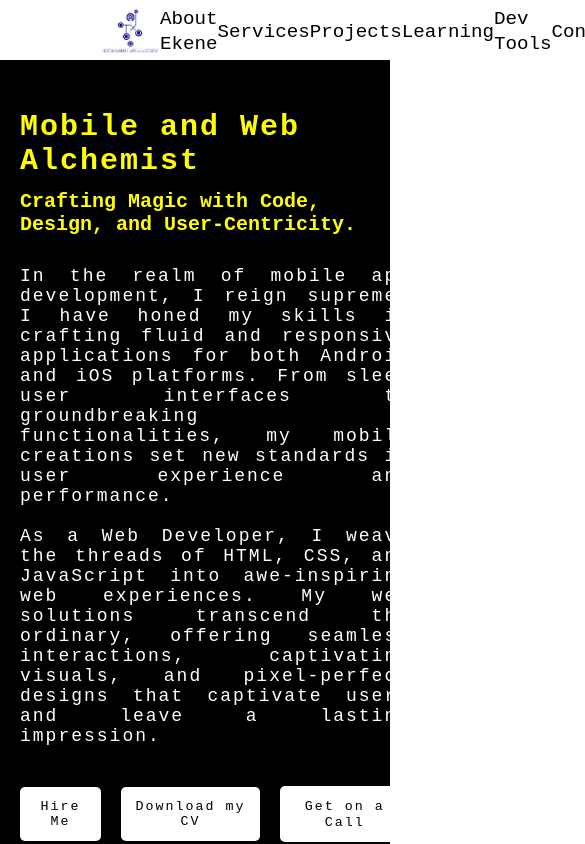
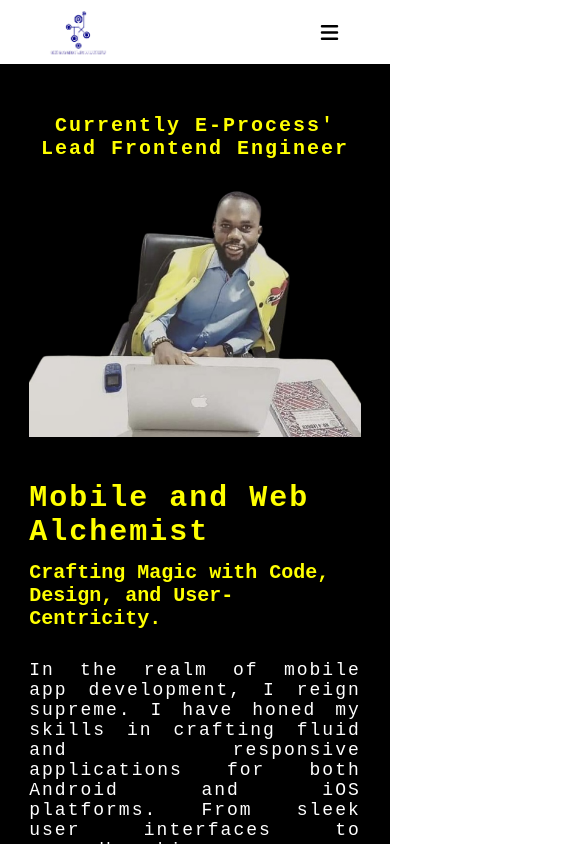
Before and after one commit to developerekene/myprofilemain, a React (Create React App) app: page /home in a window 390 px wide. Shown: the top 844 px of the page, 585 px wide, since content can reach past the window. Built offline with nearby package versions, Linux system fonts and the light colour scheme.

Commit message:
navbar responsiveness

```diff
--- a/package.json
+++ b/package.json
@@ -17,7 +17,7 @@
     "firebase": "^9.22.0",
     "react": "^18.2.0",
     "react-dom": "^18.2.0",
-    "react-icons": "^4.10.1",
+    "react-icons": "^4.11.0",
     "react-router-dom": "^6.10.0",
     "react-scripts": "5.0.1",
     "react-slideshow-image": "^4.2.1",
--- a/src/App/UI/components/MainContainer/MainContainer.css
+++ b/src/App/UI/components/MainContainer/MainContainer.css
@@ -9,7 +9,7 @@
 }
 
 @media only screen and (max-width: 600px) {
-    .mainContaner{
+    /* .mainContaner{
         width: 100%;
-    }
+    } */
 }
--- a/src/App/UI/components/NavBar/NavBar.css
+++ b/src/App/UI/components/NavBar/NavBar.css
@@ -3,13 +3,28 @@
     margin: 0;
 }
 .navMain{
-    padding-left: 100px;
-    padding-right: 100px;
-    height: 60px;
     align-items: center;
     justify-content: space-between;
+    padding-inline: 3rem;
     display: flex;
+    max-width: 1200px;
+    top: 0;
+    position: sticky;
 }
+.navMain .navLinks {
+    display: flex;
+    flex-direction: row !important;
+    gap: 20px;
+}
+.navMain .navLinks a{
+    word-spacing: -5px;
+    font-size: 0.9rem;
+    font-weight: 700;
+}
+.navMain .navLinks a:hover{
+    color: rgb(40, 42, 148) !important;
+}
+
 .navRight{
     display: flex;
     align-items: center;
@@ -29,6 +44,101 @@
     /* font-family: 'Times New Roman', Times, serif; */
 }
 
-@media only screen and (max-width: 600px) {
+/* Nav bar drawwer */
+.nav-drawer-close{
+    width: 0;
+    position: absolute;
+    transition: all 0.5s ease-out;
+}
+.nav-drawer-close .navLinks{
+    display: none;
 
 }
+.nav-drawer-close .X-icon{
+    display: none;
+}
+.nav-drawer-open{
+    width: 50%;
+    height: 100vh;
+    top: 0;
+    right: 0;
+    background-color: rgb(40, 42, 148);
+    height: 100vh;
+    position: fixed;
+    transition: all 0.5s ease-in-out;
+    z-index: 50;
+}
+.nav-drawer-open .navLinks{
+        display: flex;
+        flex-direction: column !important;
+        align-items: center;
+        margin-block: 100px;
+        color: white !important;
+}
+.nav-drawer-open .navLinks a{
+    color: white !important;
+}
+.nav-drawer-open .X-icon{
+    position: absolute;
+    color: white;
+    font-size: 25px;
+    margin-top: 30px;
+    right: 15%;
+}
+body.active-nav{
+    overflow-y: hidden;
+}
+.overlay{
+    display: block;
+    background-color: rgba(37, 37, 37, 0.568);
+    width: 100%;
+    height: 100vh;
+    top: 0;
+    right: 0;
+    left: 0;
+    bottom:0;
+    position: fixed;
+    z-index: 10;
+}
+.overlay-hide{
+    display: none;
+}
+.menu-icon{
+    font-size: 25px;
+    display: none;
+    margin-top: 7px;
+}
+@media only screen and (max-width: 900px) {
+    .navMain .navLinks a{
+
+        font-size: 0.8rem;
+
+    }
+}
+
+@media only screen and (max-width: 860px) {
+    .letsChatButton{
+        display: none;
+    }
+    .menu-icon{
+        display: block;
+    }
+    .navMain .nav-links-container{
+        display: none;
+
+    }
+    .navMain .navLinks a{
+        font-size: 0.9rem;
+    }
+
+
+}
+@media only screen and (max-width: 450px) {
+    .nav-drawer-open{
+        width: 70%;
+    }
+    .nav-drawer-open .X-icon{
+        right: 10%;
+    }
+
+}
--- a/src/App/UI/components/NavBar/NavBar.tsx
+++ b/src/App/UI/components/NavBar/NavBar.tsx
@@ -3,10 +3,23 @@ import Switch from "@mui/material/Switch";
 import { Assets } from "../../../utils/constants/Assets";
 import "../NavBar/NavBar.css";
 import { navUl } from "../../../utils/constants/Data";
+import {HiMenu, HiX} from "react-icons/hi"
 
 const label = { inputProps: { "aria-label": "Switch demo" } };
 
 const NavBar: React.FC = () => {
+
+  const [openNav , setOpenNav] = React.useState(true)
+  const toggleNav =()=>{
+    setOpenNav(!openNav);
+
+  }
+  if(!openNav) {
+    document.body.classList.add('active-nav')
+  } else {
+    document.body.classList.remove('active-nav')
+  }
+
   const [checked, setChecked] = React.useState(false);
 
   const handleChange = (event: React.ChangeEvent<HTMLInputElement>) => {
@@ -17,9 +30,9 @@ const NavBar: React.FC = () => {
   const getThroughNav = () => {
     return navUl.map((i, j) => {
       return (
-        <div key={j}>
-          <ul>
-            <li className="navList" style={{ listStyle: "none" }}>
+
+
+            <li style={{ listStyle: "none" }}>
               <a
                 href={i.render}
                 style={{
@@ -31,8 +44,7 @@ const NavBar: React.FC = () => {
                 {i.link}
               </a>
             </li>
-          </ul>
-        </div>
+
       );
     });
   };
@@ -52,9 +64,28 @@ const NavBar: React.FC = () => {
           )}
         </a>
       </div>
-      {getThroughNav()}
+      <div className="nav-links-container">
+          <ul className="navLinks">
+            {getThroughNav()}
+          </ul>
+      </div>
+      <div className={!openNav ? "overlay" : "overlay-hide"}>
+      </div>
+        <div className={openNav ? "nav-drawer-close" : "nav-drawer-open"}>
+          <div className="X-icon" onClick={()=>toggleNav()}>
+            <HiX/>
+          </div>
+          <ul className="navLinks">
+            {getThroughNav()}
+          </ul>
+
+      </div>
+
       <div className="navRight">
-        <div>
+        <div >
+          <div className="menu-icon" onClick={()=>toggleNav()}>
+            <HiMenu />
+          </div>
           <button
             className="letsChatButton"
             style={{
--- a/src/App/UI/pages/Home/Home.css
+++ b/src/App/UI/pages/Home/Home.css
@@ -48,18 +48,26 @@
     letter-spacing: 2px;
     border-radius: 13px;
 }
-
-@media only screen and (max-width: 600px) {
-    .homeCon{
-        display: block !important;
-    }
+@media only screen and (max-width: 930px) {
     .homeConInner{
-        display: block !important;
-        width: 100% !important;
-        padding: 0px;
+        flex-direction: column-reverse;
+        align-items: center;
+        margin: auto;
     }
     .homeConCarry{
-        width: 100% !important;
+        width: 80%;
+    }
+    .header-text{
+        width: 100%;
+    }
+}
+@media only screen and (max-width: 600px) {
+    .homeConInner{
+        align-items: center;
+        margin: auto;
+    }
+    .homeConCarry{
+        width: 100%;
     }
     .appStore{
         display: block !important;
--- a/src/App/UI/pages/Home/Home.tsx
+++ b/src/App/UI/pages/Home/Home.tsx
@@ -59,6 +59,7 @@ const Contact: React.FC<any> = ({}) => {
                     </p>
                     <div style={{ marginTop: 30 }}>
                       <p
+                        className="header-text"
                         style={{
                           fontSize: 18,
                           fontFamily: "Courier New",
```
Also changed, not shown: 1 other file (tests, documents, lock files or other folders).
